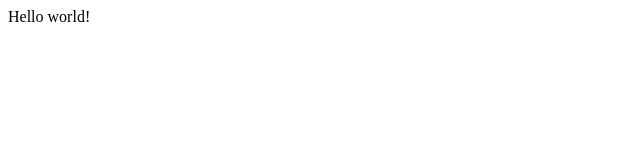
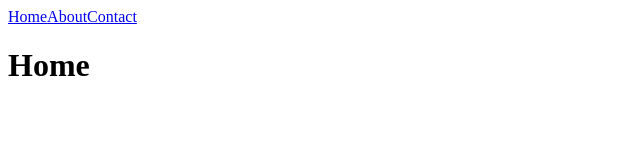
Before and after one commit to wisechimp/ms-food-blog, a Gatsby site: page / in a window 1280 px wide. Shown: the whole page, without its empty margins (0-640 px from the left). Built offline with nearby package versions, Linux system fonts and the light colour scheme; Gatsby itself is replaced by a stand-in of ours.

Commit message:
Add initial skeleton including menu links

```diff
--- /dev/null
+++ b/src/components/Layout.js
@@ -0,0 +1,13 @@
+import React from 'react'
+
+import Menu from './menu/Menu'
+import menulinks from '../data/menulinks'
+
+const Layout = (props) => (
+    <div>
+        <Menu menuLinks={menulinks}/>
+        <h1>{props.title}</h1>
+    </div>
+)
+
+export default Layout
--- /dev/null
+++ b/src/components/menu/Menu.js
@@ -0,0 +1,20 @@
+import React from 'react'
+
+import MenuLink from './MenuLink'
+
+const Menu = ({ menuLinks }) => {
+    return (
+        <div>
+            {menuLinks.map((menuLink, i) => {
+                return (
+                    <MenuLink
+                        to={menuLinks[i].to}
+                        linkText={menuLinks[i].linktext}
+                    />
+                )
+            })}
+        </div>
+    )
+}
+
+export default Menu
--- /dev/null
+++ b/src/components/menu/MenuLink.js
@@ -0,0 +1,8 @@
+import React from 'react'
+import { Link } from 'gatsby'
+
+const MenuLink = ({ to, linkText }) => (
+    <Link to={to}>{linkText}</Link>
+)
+
+export default MenuLink
--- /dev/null
+++ b/src/data/menulinks.js
@@ -0,0 +1,16 @@
+const menulinks = [
+    {
+        to: "/",
+        linktext: "Home"
+    },
+    {
+        to: "/about",
+        linktext: "About"
+    },
+    {
+        to: "/contact",
+        linktext: "Contact"
+    }
+]
+
+export default menulinks
--- a/src/pages/index.js
+++ b/src/pages/index.js
@@ -1,5 +1,11 @@
 import React from "react"
 
-export default function Home() {
-  return <div>Hello world!</div>
-}
+import Layout from '../components/Layout'
+
+const Home = () => (
+  <Layout title="Home">
+    <p>Some text yeah!</p>
+  </Layout>
+)
+
+export default Home
```
Also changed, not shown: src/pages/about.js (added, +11 -0 lines), src/pages/contact.js (added, +11 -0 lines).
